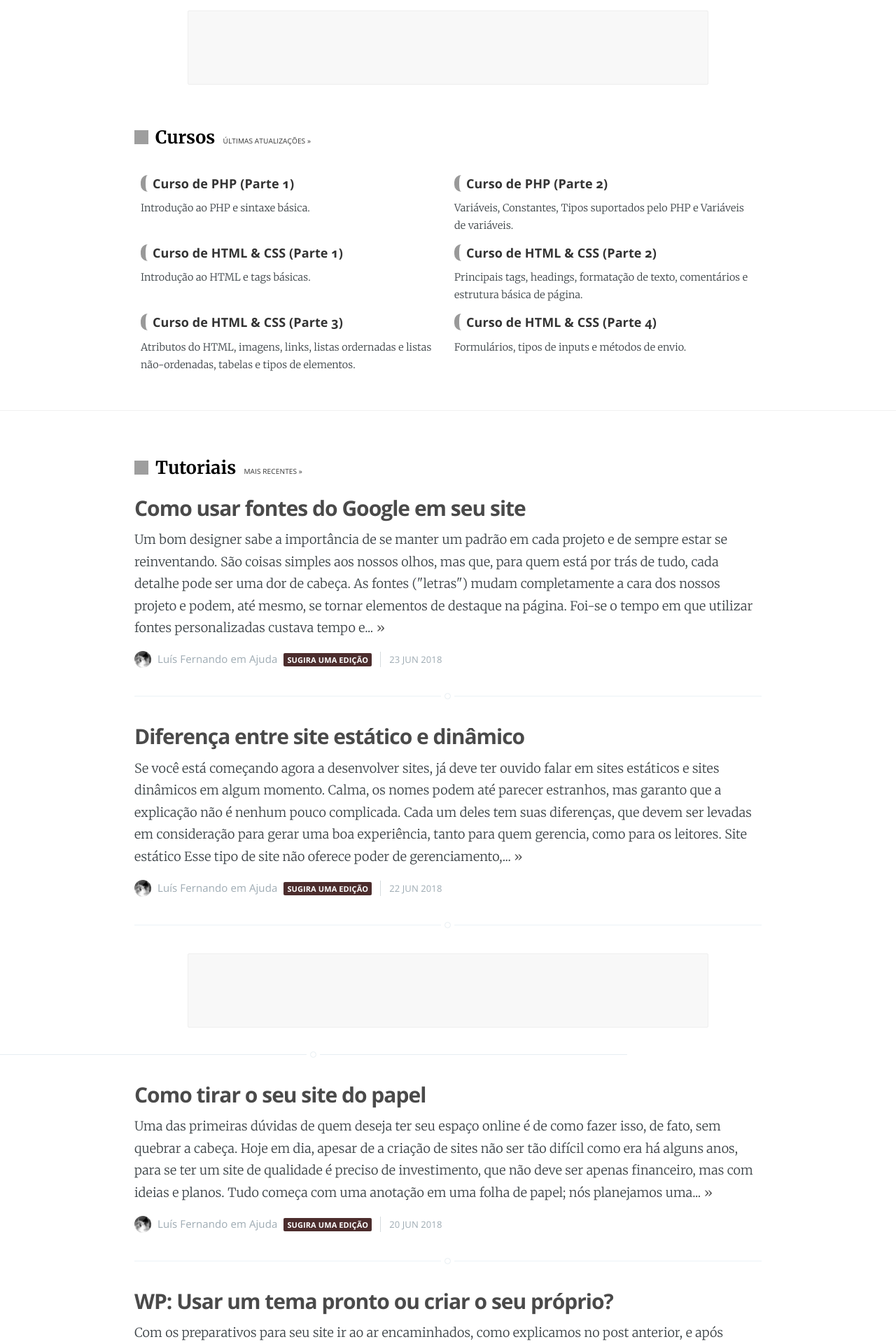
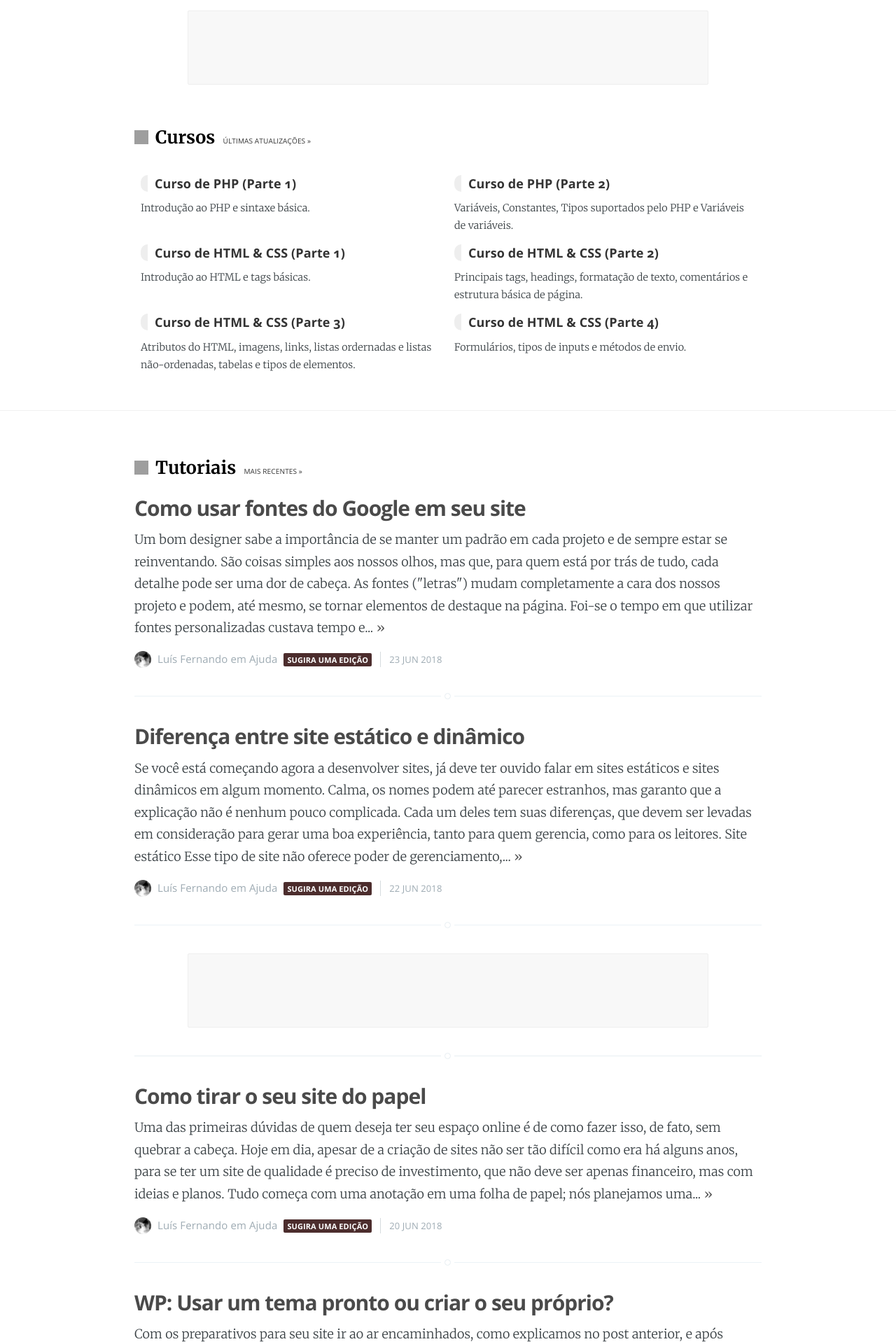
Before and after one commit to EnVolte/envolte.github.io, a Jekyll site: the page built from index.html, in a window 1280 px wide. Shown: the part 620-2540 px from the top of the page at 70% size. Built offline with Jekyll 4.4.1, drawn with Linux system fonts in a browser that asks for light colours; the list of posts is cut into pages by our own code; grey boxes are pictures that could not be loaded.

Commit message:
Update screen.css

```diff
--- a/assets/css/screen.css
+++ b/assets/css/screen.css
@@ -1839,10 +1839,10 @@ section#about a {color: #30687f; font-weight: bold;}
 #alin {width: 100%; height: auto; display: inline-block; margin: 1rem auto 0; position: relative; z-index: 1;}
 ul#curso {float: left; width: 100%; margin: 0px 0px 0px -30px; position: relative; line-height: 1.4em;}
 ul#curso li {float: left; margin-left: 1%; margin-right: 1%; width: 48%; background: #; height: 85px; padding: 0; list-style: none; z-index: 9;}
-ul#curso li a {color: #333; border-left: 7px solid #999; border-top-left-radius: 10px; border-bottom-left-radius: 10px; padding-left: 10px; text-decoration: none; font-family: Open Sans; font-weight: bold;}
+ul#curso li a {color: #333; border-left: 10px solid #eee; border-top-left-radius: 10px; border-bottom-left-radius: 10px; padding-left: 10px; text-decoration: none; font-family: Open Sans; font-weight: bold;}
 ul#curso li p {margin-top: 10px; font-size: 0.8em;}
 
-.linecircle {width: 70%; margin: -12px 0px 0px; height: 20px; position: relative; border-bottom: 1px solid #e7eef2;}
+.linecircle {width: 70%; margin: -10px auto 0px; height: 20px; position: relative; border-bottom: 1px solid #e7eef2;}
 .linecircle:after {
     display: block;
     content: "";
```
